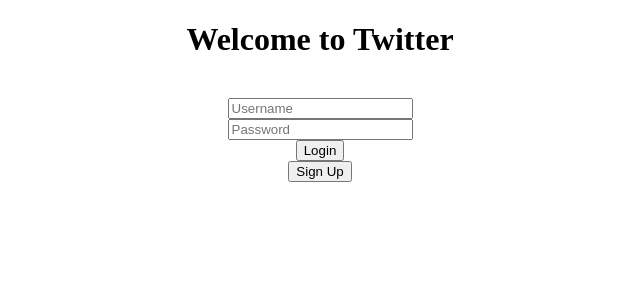
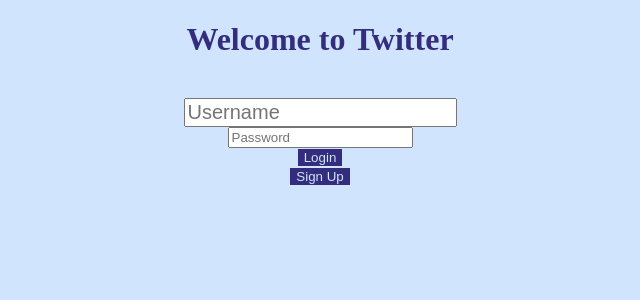
Before and after one commit to djsantos/Mount-Snow, a Node server app: page /welcome in a window 1280 px wide. Shown: the top 300 px of the page, without its empty margins (320-960 px from the left). Run offline with Node 20, Linux system fonts and the light colour scheme; some libraries are stand-ins or nearby versions.

Commit message:
Update welcome.ejs

```diff
--- a/views/welcome.ejs
+++ b/views/welcome.ejs
@@ -1,7 +1,28 @@
 <!DOCTYPE html>
 <html>
+<style>
+body
+{
+background-color:#d0e4fe;
+}
+h1
+{
+color:#342D7E;
+text-align:center;
+}
+input[type="button"], input[type="submit"] {
+color:#d0e4fe;
+font: helvetica;
+background-color:#342D7E;
+border:1px solid;
+}
+input[type="text"]{
+color:#342D7E;
+font: helvetica;
+font-size:20px;
+}
+</style>
 <head>
-	<link rel="stylesheet" src="Mount-Snow/template.css" type="text/css">
 	<title><%= title %></title>
 </head>
 	<body>
```
